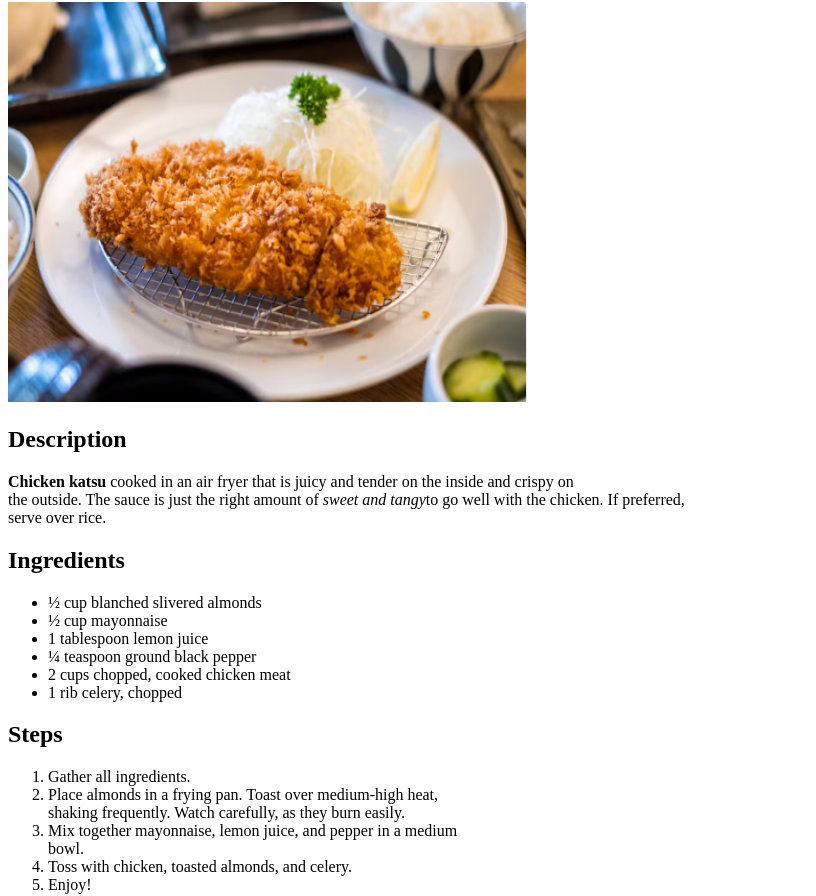
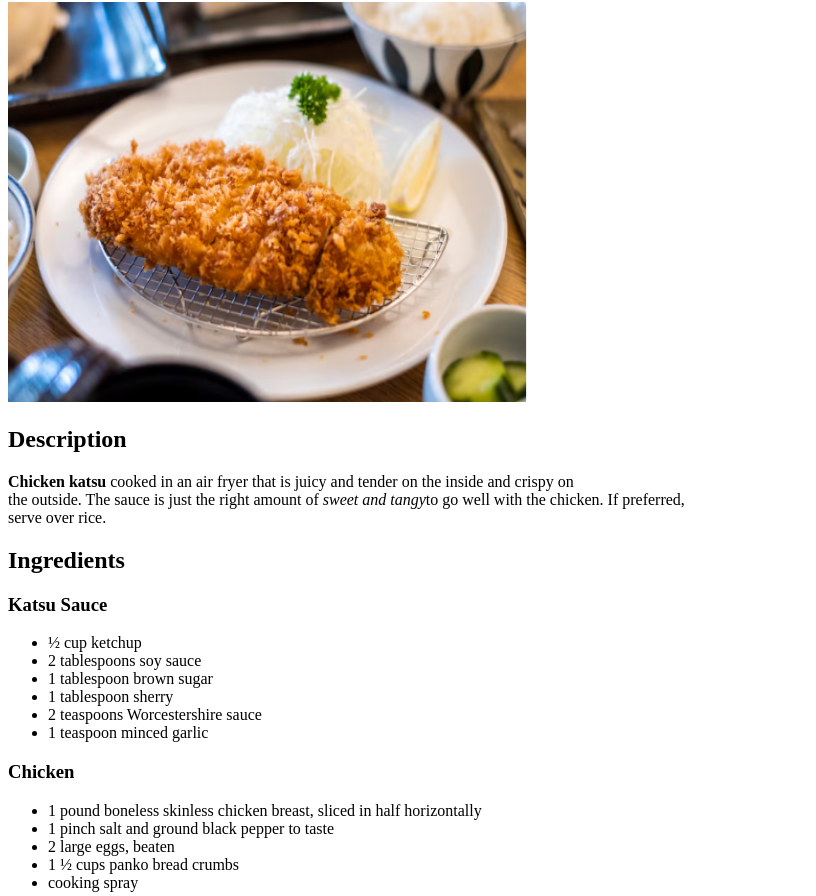
Before and after one commit to gabrielhipolito-dev/odin-recipes, a plain HTML site: page recipes/chicken-katsu.html in a window 1280 px wide. Shown: the part 78-974 px from the top of the page, without its empty margins (0-816 px from the left). Drawn offline with Linux system fonts and the light colour scheme.

Commit message:
feat: Add ingredients

```diff
--- a/recipes/chicken-katsu.html
+++ b/recipes/chicken-katsu.html
@@ -17,14 +17,25 @@
             serve over rice.
         </p>
         <h2>Ingredients</h2>
+        <h3>Katsu Sauce</h3>
         <ul>
-            <li>½ cup blanched slivered almonds</li>
-            <li>½ cup mayonnaise</li>
-            <li>1 tablespoon lemon juice</li>
-            <li>¼ teaspoon ground black pepper</li>
-            <li>2 cups chopped, cooked chicken meat</li>
-            <li>1 rib celery, chopped</li>
+            <li>½ cup ketchup</li>
+            <li>2 tablespoons soy sauce</li>
+            <li>1 tablespoon brown sugar</li>
+            <li>1 tablespoon sherry</li>
+            <li>2 teaspoons Worcestershire sauce</li>
+            <li>1 teaspoon minced garlic</li>
         </ul>
+
+        <h3>Chicken</h3>
+        <ul>
+            <li>1 pound boneless skinless chicken breast, sliced in half horizontally</li>
+            <li>1 pinch salt and ground black pepper to taste</li>
+            <li>2 large eggs, beaten</li>
+            <li>1 ½ cups panko bread crumbs</li>
+            <li>cooking spray</li>
+        </ul>
+
         <h2>Steps</h2>
         <ol>
             <li>Gather all ingredients.</li>
```
